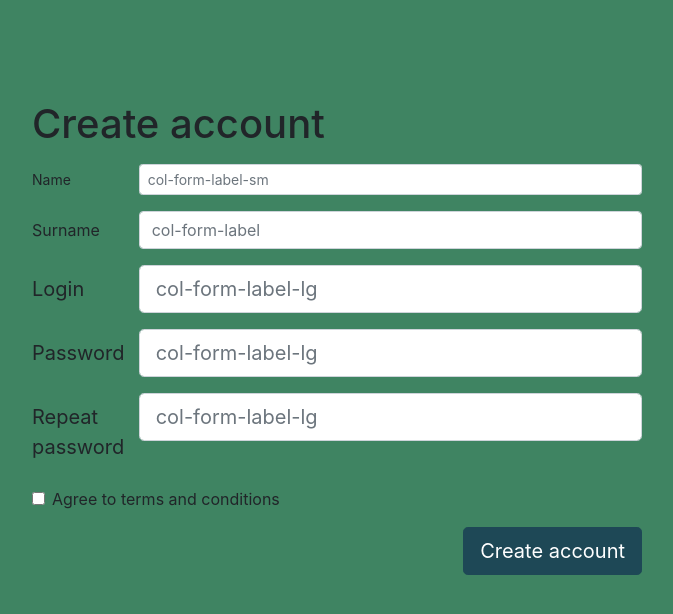
After one commit to nankiewiczka/PubQuiz, a PHP site: page /views/DefaultController/register.php in a window 1280 px wide. The commit adds this page. Shown: the top 614 px of the page, without its empty margins (303-976 px from the left). Run offline with PHP 8.4, Linux system fonts and the light colour scheme; the template is opened without the code that fills it, so the values that code supplies are empty.

Commit message:
add register page

```diff
--- a/Routing.php
+++ b/Routing.php
@@ -21,6 +21,10 @@ class Routing
                 'controller' => 'DefaultController',
                 'action' => 'logout'
             ],
+            'register' =>[
+                'controller' => 'DefaultController',
+                'action' => 'register'
+            ]
         ];
     }
 
--- a/public/css/style.css
+++ b/public/css/style.css
@@ -3,7 +3,7 @@ body {
     margin-top: 100px;
 }
 
-.loginButton {
+.submitButton {
     background-color: #1E4856;
     border-color: #1E4856;
 }
--- a/views/DefaultController/login.php
+++ b/views/DefaultController/login.php
@@ -33,7 +33,8 @@
                         <input type="password" name="password" class="form-control" id="inputPassword" placeholder="password" type="password" required/>
                     </div>
                 </div>
-                <input type="submit" value="Sign in" class="btn btn-primary btn-lg float-right loginButton" />
+                <input type="submit" value="Sign in" class="btn btn-primary btn-lg float-right submitButton" />
+                <p>Don't have an account? <a href=<?php echo '?page=register'; ?>>Sign up now</a>.</p>
             </form>
         </div>
     </div>
--- /dev/null
+++ b/views/DefaultController/register.php
@@ -0,0 +1,62 @@
+<!DOCTYPE html>
+<html>
+
+<?php include(dirname(__DIR__).'/head.html'); ?>
+
+<body>
+<div class="col-sm-6 offset-sm-3">
+
+<h1>Create account</h1>
+<p>
+    <?= $text ?>
+</p>
+
+<form>
+    <div class="form-group row">
+        <label for="colFormLabelSm" class="col-sm-2 col-form-label col-form-label-sm">Name</label>
+        <div class="col-sm-10">
+            <input type="email" class="form-control form-control-sm" id="colFormLabelSm" placeholder="col-form-label-sm">
+        </div>
+    </div>
+    <div class="form-group row">
+        <label for="colFormLabel" class="col-sm-2 col-form-label">Surname</label>
+        <div class="col-sm-10">
+            <input type="email" class="form-control" id="colFormLabel" placeholder="col-form-label">
+        </div>
+    </div>
+    <div class="form-group row">
+        <label for="colFormLabelLg" class="col-sm-2 col-form-label col-form-label-lg">Login</label>
+        <div class="col-sm-10">
+            <input type="email" class="form-control form-control-lg" id="colFormLabelLg" placeholder="col-form-label-lg">
+        </div>
+    </div>
+    <div class="form-group row">
+        <label for="colFormLabelLg" class="col-sm-2 col-form-label col-form-label-lg">Password</label>
+        <div class="col-sm-10">
+            <input type="email" class="form-control form-control-lg" id="colFormLabelLg" placeholder="col-form-label-lg">
+        </div>
+    </div>
+    <div class="form-group row">
+        <label for="colFormLabelLg" class="col-sm-2 col-form-label col-form-label-lg">Repeat password</label>
+        <div class="col-sm-10">
+            <input type="email" class="form-control form-control-lg" id="colFormLabelLg" placeholder="col-form-label-lg">
+        </div>
+    </div>
+    <div class="form-group">
+        <div class="form-check">
+            <input class="form-check-input" type="checkbox" value="" id="invalidCheck" required>
+            <label class="form-check-label" for="invalidCheck">
+                Agree to terms and conditions
+            </label>
+            <div class="invalid-feedback">
+                You must agree before submitting.
+            </div>
+        </div>
+    </div>
+    <input type="submit" value="Create account" class="btn btn-primary btn-lg float-right submitButton" />
+
+</form>
+
+</div>
+</body>
+</html>
--- a/views/head.html
+++ b/views/head.html
@@ -1,5 +1,5 @@
 <head>
-    <title>PAI - Laboratory 3</title>
+    <title>PubQuiz</title>
     <link rel="stylesheet" type="text/css" href="https://stackpath.bootstrapcdn.com/bootstrap/4.1.3/css/bootstrap.min.css" />
     <link rel="stylesheet" type="text/css" href="../public/css/style.css" />
     <!-- icons set: https://material.io/tools/icons -->
```
Also changed, not shown: controllers/DefaultController.php (+12 -1 lines).
